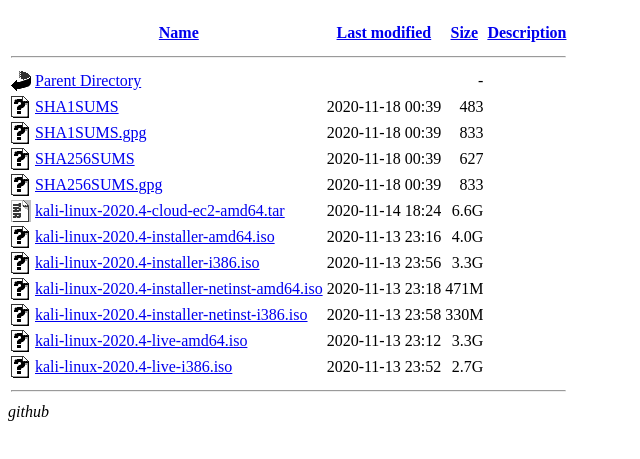
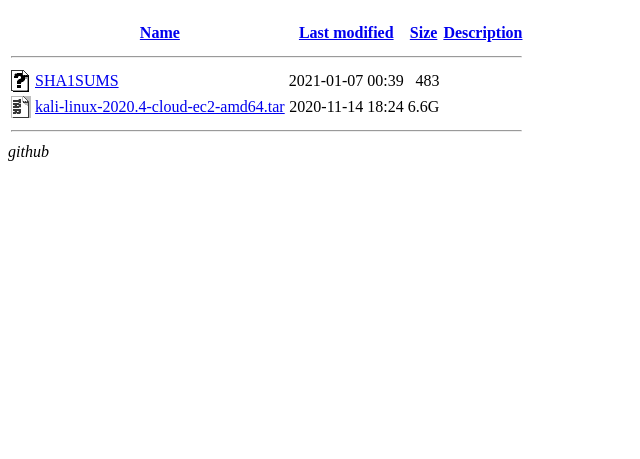
Before and after one commit to uloadlkfft/uloadlkfft.github.io, a plain HTML site: page index.html in a window 1280 px wide. Shown: the part 61-520 px from the top of the page, without its empty margins (0-640 px from the left). Drawn offline with Linux system fonts and the light colour scheme.

Commit message:
Update index.html

```diff
--- a/index.html
+++ b/index.html
@@ -9,18 +9,8 @@
   <table>
    <tr><th valign="top"><img src="/icons/blank.gif" alt="[ICO]" /></th><th><a href="?C=N;O=D">Name</a></th><th><a href="?C=M;O=A">Last modified</a></th><th><a href="?C=S;O=A">Size</a></th><th><a href="?C=D;O=A">Description</a></th></tr>
    <tr><th colspan="5"><hr /></th></tr>
-<tr><td valign="top"><img src="/icons/back.gif" alt="[PARENTDIR]" /></td><td><a href="/pub/Linux/kali-images/">Parent Directory</a></td><td>&nbsp;</td><td align="right">  - </td><td>&nbsp;</td></tr>
-<tr><td valign="top"><img src="/icons/unknown.gif" alt="[   ]" /></td><td><a href="SHA1SUMS">SHA1SUMS</a></td><td align="right">2020-11-18 00:39  </td><td align="right">483 </td><td>&nbsp;</td></tr>
-<tr><td valign="top"><img src="/icons/unknown.gif" alt="[   ]" /></td><td><a href="SHA1SUMS.gpg">SHA1SUMS.gpg</a></td><td align="right">2020-11-18 00:39  </td><td align="right">833 </td><td>&nbsp;</td></tr>
-<tr><td valign="top"><img src="/icons/unknown.gif" alt="[   ]" /></td><td><a href="SHA256SUMS">SHA256SUMS</a></td><td align="right">2020-11-18 00:39  </td><td align="right">627 </td><td>&nbsp;</td></tr>
-<tr><td valign="top"><img src="/icons/unknown.gif" alt="[   ]" /></td><td><a href="SHA256SUMS.gpg">SHA256SUMS.gpg</a></td><td align="right">2020-11-18 00:39  </td><td align="right">833 </td><td>&nbsp;</td></tr>
+<tr><td valign="top"><img src="/icons/unknown.gif" alt="[   ]" /></td><td><a href="SHA1SUMS">SHA1SUMS</a></td><td align="right">2021-01-07 00:39  </td><td align="right">483 </td><td>&nbsp;</td></tr>
 <tr><td valign="top"><img src="/icons/tar.gif" alt="[   ]" /></td><td><a href="kali-linux-2020.4-cloud-ec2-amd64.tar">kali-linux-2020.4-cloud-ec2-amd64.tar</a></td><td align="right">2020-11-14 18:24  </td><td align="right">6.6G</td><td>&nbsp;</td></tr>
-<tr><td valign="top"><img src="/icons/unknown.gif" alt="[   ]" /></td><td><a href="kali-linux-2020.4-installer-amd64.iso">kali-linux-2020.4-installer-amd64.iso</a></td><td align="right">2020-11-13 23:16  </td><td align="right">4.0G</td><td>&nbsp;</td></tr>
-<tr><td valign="top"><img src="/icons/unknown.gif" alt="[   ]" /></td><td><a href="kali-linux-2020.4-installer-i386.iso">kali-linux-2020.4-installer-i386.iso</a></td><td align="right">2020-11-13 23:56  </td><td align="right">3.3G</td><td>&nbsp;</td></tr>
-<tr><td valign="top"><img src="/icons/unknown.gif" alt="[   ]" /></td><td><a href="kali-linux-2020.4-installer-netinst-amd64.iso">kali-linux-2020.4-installer-netinst-amd64.iso</a></td><td align="right">2020-11-13 23:18  </td><td align="right">471M</td><td>&nbsp;</td></tr>
-<tr><td valign="top"><img src="/icons/unknown.gif" alt="[   ]" /></td><td><a href="kali-linux-2020.4-installer-netinst-i386.iso">kali-linux-2020.4-installer-netinst-i386.iso</a></td><td align="right">2020-11-13 23:58  </td><td align="right">330M</td><td>&nbsp;</td></tr>
-<tr><td valign="top"><img src="/icons/unknown.gif" alt="[   ]" /></td><td><a href="kali-linux-2020.4-live-amd64.iso">kali-linux-2020.4-live-amd64.iso</a></td><td align="right">2020-11-13 23:12  </td><td align="right">3.3G</td><td>&nbsp;</td></tr>
-<tr><td valign="top"><img src="/icons/unknown.gif" alt="[   ]" /></td><td><a href="kali-linux-2020.4-live-i386.iso">kali-linux-2020.4-live-i386.iso</a></td><td align="right">2020-11-13 23:52  </td><td align="right">2.7G</td><td>&nbsp;</td></tr>
    <tr><th colspan="5"><hr /></th></tr>
 </table>
 <address>github</address>
```
